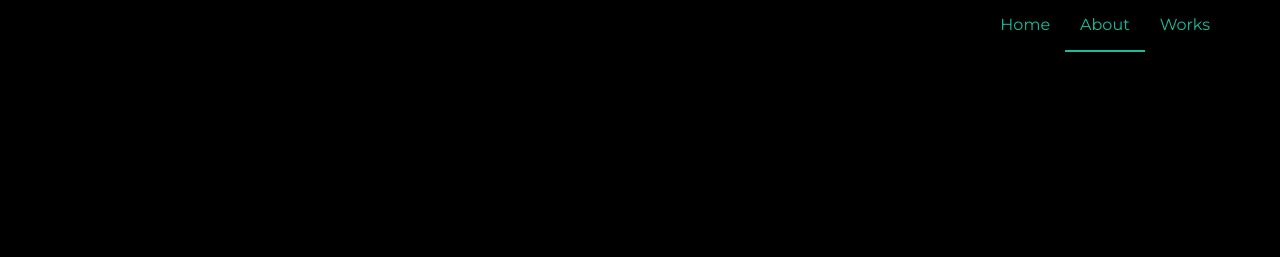
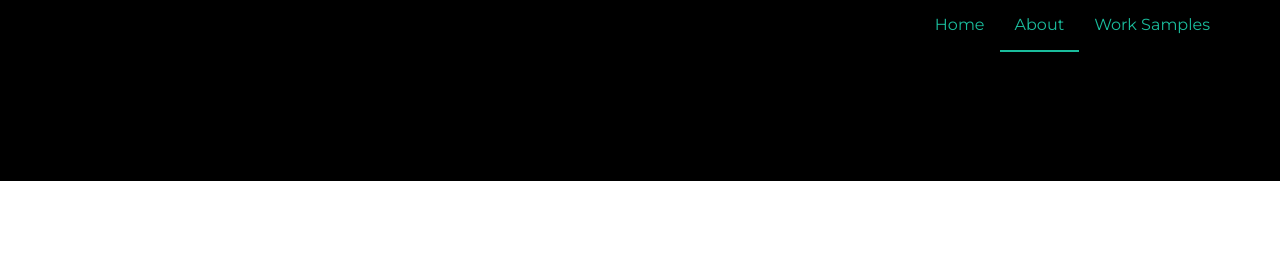
Before and after one commit to revillan/revillan.github.io, a plain HTML site: page about.html in a window 1280 px wide. Shown: the top 257 px of the page. Drawn offline with nearby package versions, Linux system fonts and the light colour scheme.

Commit message:
minor edits: adjusted bkgd img contrast, made aboutbkgd  div smaller, changed Works to Work Samples

```diff
--- a/about.html
+++ b/about.html
@@ -56,7 +56,7 @@
           <ul class="nav navbar-nav navbar-right">
             <li><a href="index.html">Home</a></li>
             <li class="active"><a href="about.html">About</a></li>
-            <li><a href="index.html#works">Works</a></li>
+            <li><a href="index.html#works">Work Samples</a></li>
           </ul>
         </div><!--/.nav-collapse -->
       </div>
--- a/assets/css/style.css
+++ b/assets/css/style.css
@@ -203,7 +203,7 @@ h1, h2, h3, h4, h5, h6 {
 	text-align:center;
 	background-attachment: relative;
 	background-position: center center;
-	min-height: 550px;
+	min-height: 250px;
 	width: 100%;
 
     -webkit-background-size: 100%;
```
Also changed, not shown: index.html (+1 -1 lines), newtabchrome.html (+1 -1 lines), prims.html (+1 -1 lines), productquest.html (+1 -1 lines), assets/img/back.jpg, 1 other file.
